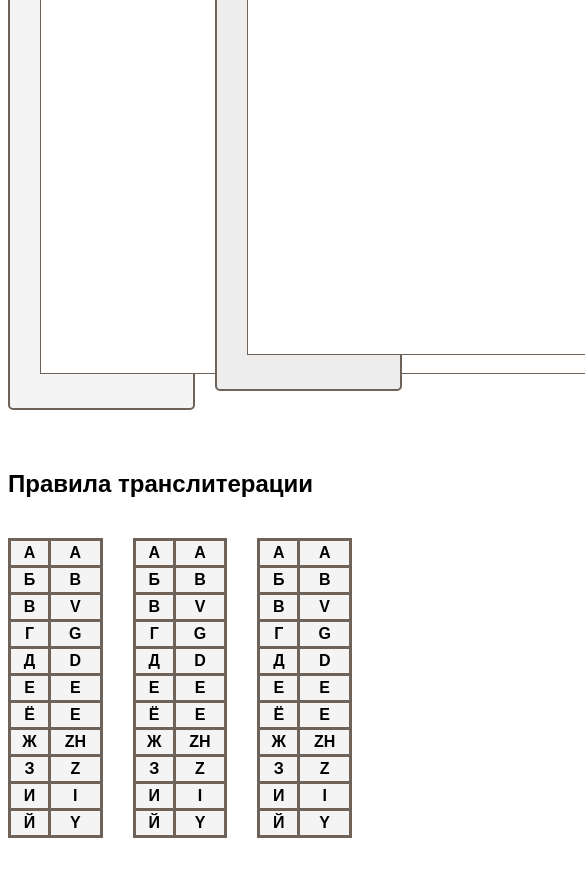
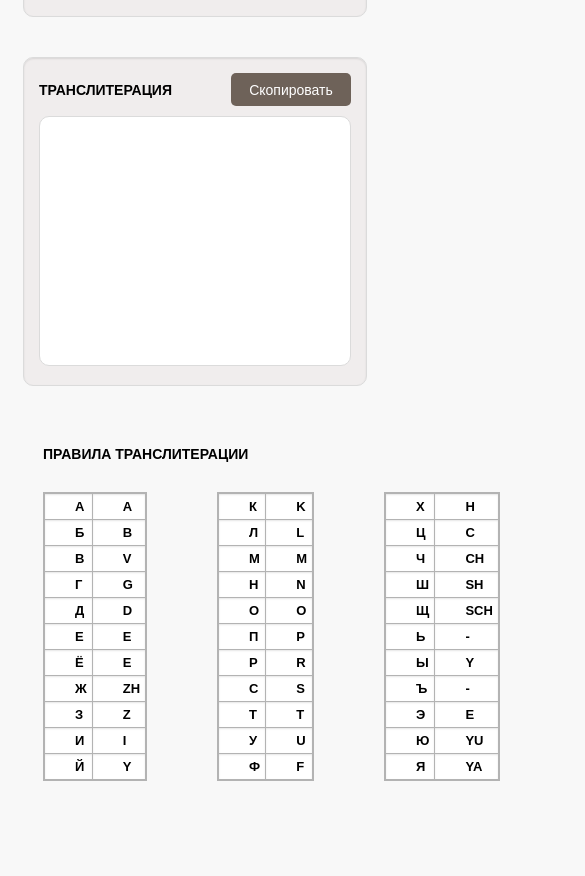
Before and after one commit to rakmarina1995/transliterator, a plain HTML site: page index.html in a window 390 px wide. Shown: the part 534-1410 px from the top of the page, 585 px wide, since content can reach past the window. Before the commit the page ends 1380 px from the top, so only its background shows below. Drawn offline with Linux system fonts and the light colour scheme.

Commit message:
fix: adaptive

```diff
--- a/index.html
+++ b/index.html
@@ -17,29 +17,28 @@
     <div class="container">
         <h1 class="main-title">Транслит онлайн переводчик маркетинг BREMOR</h1>
         <div class="main-content">
-            <div class="main-src">
-                <div class="main-src-actions">
-                    <div class="main-src-actions-title">ИСХОДНЫЙ ТЕКСТ</div>
+            <div class="main-item">
+                <div class="main-item-actions">
+                    <div class="main-item-actions-title">ИСХОДНЫЙ ТЕКСТ</div>
                     <div>
                         <button class="btn" id="clear-btn">Очистить</button>
                         <button class="btn btn-green" id="translate-btn">Перевести</button>
                     </div>
                 </div>
-                <textarea name="main-src-text" class="main-src-text" id="src-text" spellcheck="false" aria-autocomplete="list" aria-expanded="false" autocapitalize="off" autocomplete="off"
-                          autocorrect="off"></textarea>
+                <textarea name="main-src-text" class="main-item-text" id="src-text" spellcheck="false"></textarea>
 
             </div>
-            <div class="main-trans">
-                <div class="main-src-actions">
-                    <div class="main-src-actions-title">ТРАНСЛИТЕРАЦИЯ</div>
+            <div class="main-item">
+                <div class="main-item-actions">
+                    <div class="main-item-actions-title">ТРАНСЛИТЕРАЦИЯ</div>
                     <button class="btn" id="copy-btn">Скопировать</button>
                 </div>
-                <textarea name="main-src-text" id="trans-text" cols="50" rows="20" class="main-src-text"
+                <textarea name="main-trans-text" id="trans-text" class="main-item-text"
                           spellcheck="false"></textarea>
             </div>
         </div>
         <div class="main-rule">
-            <div class="main-rule-title">Правила транслитерации</div>
+            <div class="main-rule-title">ПРАВИЛА ТРАНСЛИТЕРАЦИИ</div>
             <div class="rule-items">
                 <table class="table">
                     <tr>
@@ -86,101 +85,104 @@
                         <td>Й</td>
                         <td>Y</td>
                     </tr>
-            </table> <table class="table">
+                </table>
+                <table class="table">
                     <tr>
-                    <td>А</td>
-                    <td>A</td>
+                        <td>К</td>
+                        <td>K</td>
                     </tr>
                     <tr>
-                    <td>Б</td>
-                    <td>B</td>
+                        <td>Л</td>
+                        <td>L</td>
                     </tr>
                     <tr>
-                    <td>В</td>
-                    <td>V</td>
+                        <td>М</td>
+                        <td>M</td>
                     </tr>
                     <tr>
-                    <td>Г</td>
-                    <td>G</td>
+                        <td>Н</td>
+                        <td>N</td>
                     </tr>
                     <tr>
-                    <td>Д</td>
-                    <td>D</td>
+                        <td>О</td>
+                        <td>O</td>
                     </tr>
                     <tr>
-                    <td>Е</td>
+                        <td>П</td>
+                        <td>P</td>
+                    </tr>
+                    <tr>
+                        <td>Р</td>
+                        <td>R</td>
+                    </tr>
+                    <tr>
+                        <td>С</td>
+                        <td>S</td>
+                    </tr>
+                    <tr>
+                        <td>Т</td>
+                        <td>T</td>
+                    </tr>
+                    <tr>
+                        <td>У</td>
+                        <td>U</td>
+                    </tr>
+                    <tr>
+                        <td>Ф</td>
+                        <td>F</td>
+                    </tr>
+                </table>
+                <table class="table">
+                    <tr>
+                        <td>Х</td>
+                        <td>H</td>
+                    </tr>
+                    <tr>
+                        <td>Ц</td>
+                        <td>C</td>
+                    </tr>
+                    <tr>
+                        <td>Ч</td>
+                        <td>CH</td>
+                    </tr>
+                    <tr>
+                        <td>Ш</td>
+                        <td>SH</td>
+                    </tr>
+                    <tr>
+                        <td>Щ</td>
+                        <td>SCH</td>
+                    </tr>
+                    <tr>
+                        <td>Ь</td>
+                        <td>-</td>
+                    </tr>
+                    <tr>
+                        <td>Ы</td>
+                        <td>Y</td>
+                    </tr>
+                    <tr>
+                        <td>Ъ</td>
+                        <td>-</td>
+                    </tr>
+                    <tr>
+                        <td>Э</td>
                         <td>E</td>
                     </tr>
                     <tr>
-                    <td>Ё</td>
-                    <td>E</td>
+                        <td>Ю</td>
+                        <td>YU</td>
                     </tr>
                     <tr>
-                    <td>Ж</td>
-                    <td>ZH</td>
-                </tr>
-                <tr>
-                    <td>З</td>
-                    <td>Z</td>
-                </tr>
-                <tr>
-                    <td>И</td>
-                    <td>I</td>
-                </tr>
-                <tr>
-                    <td>Й</td>
-                    <td>Y</td>
-                </tr>
-            </table> <table class="table">
-                <tr>
-                    <td>А</td>
-                    <td>A</td>
-                </tr>
-                <tr>
-                    <td>Б</td>
-                    <td>B</td>
-                </tr>
-                <tr>
-                    <td>В</td>
-                    <td>V</td>
-                </tr>
-                <tr>
-                    <td>Г</td>
-                    <td>G</td>
-                </tr>
-                <tr>
-                    <td>Д</td>
-                    <td>D</td>
-                </tr>
-                <tr>
-                    <td>Е</td>
-                    <td>E</td>
-                </tr>
-                <tr>
-                    <td>Ё</td>
-                    <td>E</td>
-                </tr>
-                <tr>
-                    <td>Ж</td>
-                    <td>ZH</td>
-                </tr>
-                <tr>
-                    <td>З</td>
-                    <td>Z</td>
-                </tr>
-                <tr>
-                    <td>И</td>
-                    <td>I</td>
-                </tr>
-                <tr>
-                    <td>Й</td>
-                    <td>Y</td>
+                        <td>Я</td>
+                        <td>YA</td>
                     </tr>
                 </table>
             </div>
         </div>
     </div>
 </section>
+
 <script src="src/js/index.js"></script>
 </body>
 </html>
--- a/styles/adaptive.css
+++ b/styles/adaptive.css
@@ -1,6 +1,143 @@
-@media screen and (max-device-width: 1439px) {
-    .container{
-        max-width: 1024px;
+@media screen and (max-device-width: 1199px) {
+    .container {
+        padding-left: 15px;
+        padding-right: 15px;
+    }
+
+    .main-title {
+        font-size: 28px;
+    }
+
+    .main-item {
+        padding: 15px;
+    }
+
+    .main-item-actions {
+        margin-bottom: 10px;
+    }
+
+    .main-item-text {
+        height: 400px;
+    }
+
+    .table tr, td {
+        font-size: 14px;
+    }
+}
+
+@media screen and (max-device-width: 1023px) {
+    .logo {
+        width: 151px;
+        height: 46px;
+    }
+
+    .main-title {
+        font-size: 22px;
+    }
+
+    .main-content {
+        display: block;
+        max-width: 100%;
+    }
+
+    .main-item {
+        width: 100%;
+    }
+
+    .main-item:nth-of-type(2) {
+        margin-left: 0;
+        margin-top: 40px;
+    }
+
+    .main-item-text {
+        height: 250px;
+    }
+
+    .main-item-actions-title {
+        font-size: 14px;
+    }
+
+    .btn {
+        font-size: 14px;
+        padding: 5px;
+        height: 33px;
+    }
+
+    .main-rule-title {
+        font-size: 14px;
+    }
+
+    .table tr, td {
+        font-size: 13px;
+    }
+}
+
+@media screen and (max-device-width: 767px) {
+    .main-item-text {
+        height: 260px;
+        font-size: 14px;
+    }
+
+    .btn {
+        width: 97px;
+        height: 30px;
+    }
+
+    .main-rule {
+        padding-left: 0px;
+    }
+
+    .table {
+        width: 100px;
+        margin-right: 20px;
+    }
+
+    .table tr, td {
+        text-align: center;
+        font-size: 12px;
+        padding: 5px;
+    }
+}
+
+@media screen and (max-device-width: 424px) {
+    .main-title {
+        font-size: 18px;
+    }
+
+    .main-item {
+        padding: 10px
+    }
+
+    .main-item-text {
+        height: 200px;
+        font-size: 12px;
+        padding: 5px;
+    }
+
+    .main-item:nth-of-type(2) {
+        margin-top: 20px;
+    }
+
+    .main-item-actions-title {
+        font-size: 10px;
+    }
+
+    .btn {
+        font-size: 10px;
+        width: 72px;
+        height: 26px;
+    }
+
+    .main-rule {
+        margin-top: 40px;
+        margin-bottom: 40px;
+    }
+    .main-rule-title {
+        font-size: 12px;
+        margin-bottom: 20px;
+    }
+    .table tr, td {
+        font-size: 10px;
     }
 
 }
--- a/styles/styles.css
+++ b/styles/styles.css
@@ -1,18 +1,19 @@
 body {
     font-family: 'Arial', sans-serif;
+    background: rgb(248, 248, 248);
 
 }
-
+.header {
+    border-bottom: 1px solid #b9b4b13b;
+}
 .container {
-    max-width: 1440px;
+    max-width: 1200px;
     margin: 0 auto;
 
 }
 
 .logo {
-    width: 254px;
-    height: 80px;
-
+    margin-bottom: 20px;
 }
 
 .main-title {
@@ -25,70 +26,47 @@ body {
     display: flex;
     justify-content: space-between;
     align-items: center;
-    width:100%;
+    max-width:100%;
 }
 
-.main-src {
+.main-item {
     box-sizing: border-box;
-    max-width: 50%;
-    margin-right: 20px;
-    border: 2px solid #6E6259;
-    border-radius: 5px;
-    background: #d1d1d140;
+    width: 50%;
+    border: 1px solid #dbdbdb;
+    box-shadow: inset 0 1px 2px rgb(10 10 10 / 10%);
+    border-radius: 10px;
+    padding:20px 30px 30px 30px;
+    background: rgba(238, 235, 235, 0.82);
+}
+.main-item:nth-of-type(2){
+    margin-left:20px;
 }
 
-.main-src-text {
-    width: 620px;
+.main-item-text {
+    box-sizing: border-box;
+    width:100%;
     height: 500px;
-    box-sizing: border-box;
-    margin: 0 30px 30px 30px;
     outline: none;
     font-size: 18px;
     resize: none;
     overflow: auto;
-    border: 1px solid #6E6259;
+    border: 1px solid #dbdbdb;
     text-align: justify;
-    padding:15px;
+    padding: 15px;
+    border-radius: 10px;
 
 }
 
-.main-trans {
-    box-sizing: border-box;
-    max-width: 50%;
-    margin-right: 20px;
-    border: 2px solid #6E6259;
-    border-radius: 5px;
-    background: #ededed;
-
-}
-.main-trans-text{
-    box-sizing: border-box;
-    width: 650px;
-    height: 500px;
-    margin: 0 30px 30px 30px;
-    outline: none;
-    font-size: 18px;
-    resize: none;
-    overflow: auto;
-    border: 1px solid #b2b6b9;
-    text-align: justify;
-}
-
-.main-src-actions {
-    padding: 30px;
+.main-item-actions {
     display: flex;
     justify-content: space-between;
     align-items: center;
+    margin-bottom:20px;
 }
 
-.main-trans-actions {
-    display: flex;
-    justify-content: space-between;
-    align-items: center;
-}
 
-.main-src-actions-title {
-    font-size: 18px;
+.main-item-actions-title {
+    font-size: 16px;
     font-weight: bold;
 }
 
@@ -96,7 +74,6 @@ body {
     box-sizing: border-box;
     width: 120px;
     height: 38px;
-    box-sizing: border-box;
     padding: 11px;
     border-radius: 5px;
     cursor: pointer;
@@ -120,30 +97,39 @@ body {
 
 .main-rule {
     margin-top: 60px;
+    margin-bottom: 100px;
+    width:100%;
+    padding-left:20px;
 }
 
 .main-rule-title {
     box-sizing: border-box;
-    font-size: 24px;
+    font-size: 16px;
     font-weight: bold;
-    margin-bottom:40px;
+    margin-bottom: 30px;
 }
-.rule-items{
-    display:flex;
+
+.rule-items {
+    display: flex;
     justify-content: flex-start;
     align-items: center;
 }
-.table{
+
+.table {
     box-sizing: border-box;
     border-collapse: collapse;
-    width:200px;
-    margin-right: 30px;
-    background:#d1d1d140 ;
+    width: 170px;
+    margin-right: 70px;
+    border: 2px solid #b3b3b3;
+    box-shadow: inset 0 1px 2px rgb(10 10 10 / 10%);
 }
-.table tr,td{
-    text-align: center;
+
+.table tr, td {
+    text-align: left;
     font-weight: bold;
-    padding:3px;
-    border: 3px solid #6E6259;
-    border-radius: 5px;
+    font-size: 15px;
+    padding: 5px 5px 5px 30px;
+    border: 1px solid #b3b3b3;
+    background: #FFFFFFFF;
+    box-shadow: inset 0 1px 2px rgb(10 10 10 / 10%);
 }
```
Also changed, not shown: src/js/index.js (+21 -26 lines), static/images/logo.png. Lines whose indentation alone changed are shown as unchanged.
